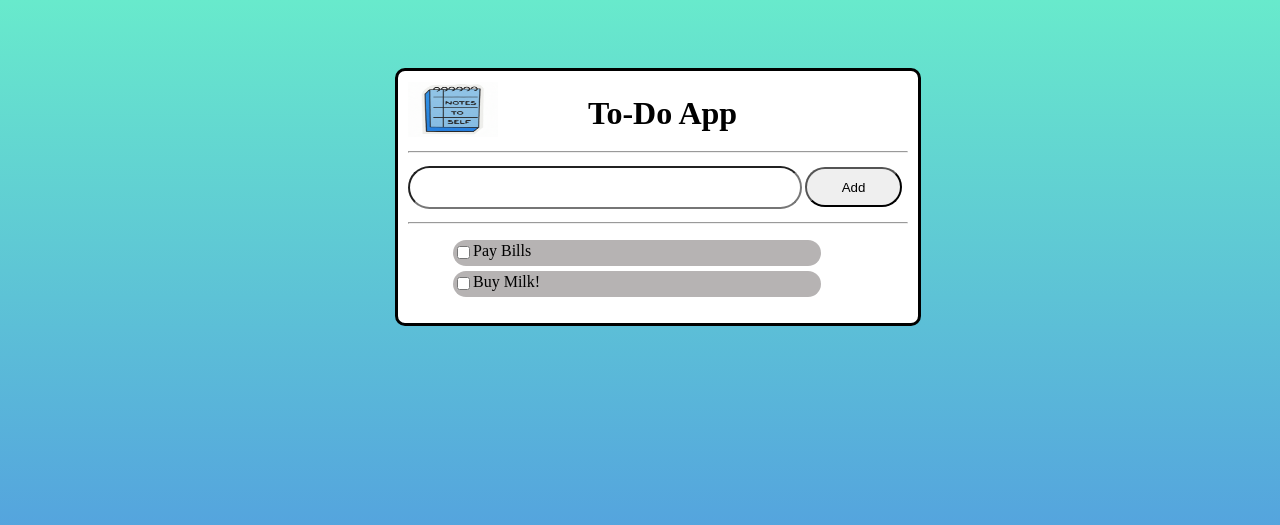
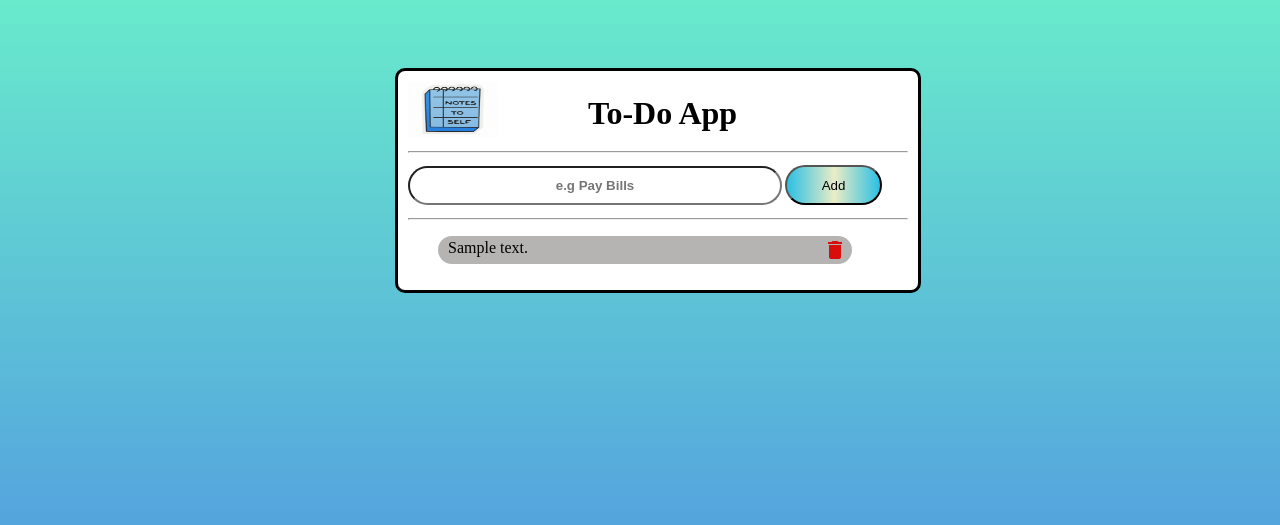
Before and after one commit to sushantshinde98/Node-Todo-App, a Node server app: page / in a window 1280 px wide. Shown: the top 525 px of the page. Run offline with Node 20, Linux system fonts and the light colour scheme; tables that the repository leaves empty hold one stand-in row (values such as "Sample post"); some libraries are stand-ins or nearby versions.

Commit message:
Simple Node-Todo-App completed
This is a simple node todo app with create, read and delete

```diff
--- a/controllers/todocontroller.js
+++ b/controllers/todocontroller.js
@@ -1,14 +1,31 @@
-const todoModel=require('./../models/todo');
+const mongoose=require('mongoose');
+//const todoModel=mongoose.model("todoModel");
+let todoModel=require('./../models/todo')
 module.exports={
-    todogetapi:(req,res)=>{
+    todogetapi:async(req,res)=>{
         //res.send('Todo retrived!')
-        res.render('index')
-        console.log('Todo retrived!')
+        try{
+        let result= await todoModel.find({});
+        res.render('index',{alltodo:result})
+        console.log('Todo retrived!'+result)
+        }catch (err) {
+            console.log("Not Fetched!" + err);
+        }
     },
 
     todopostapi:(req,res)=>{
-        console.log('Todo Inserted!')
-        res.send('Todo inserted!')
+        let Model =new todoModel({
+            todoContent:req.body.todo
+            });
+        Model.save().then(()=>console.log('Todo Inserted!'))
+        .catch((err)=>console.log(err));
+        res.redirect('/');
+    },
+    tododelapi:(req,res)=>{
+        let id=req.params.id;
+        todoModel.findByIdAndDelete(id).then(()=>console.log('Todo Deleted!'))
+        .catch((err)=>console.log(err));
+        res.redirect('/');
     },
 
 };
--- a/public/css/style.css
+++ b/public/css/style.css
@@ -1,66 +1,79 @@
-.container{
+.container {
   top: 40px;
   position: relative;
   display: block;
   width: 500px;
   margin: 10px auto 100px;
-background-color:#fff;
-padding:0px 10px 10px 10px;
-border-radius:10px;
-border-style:solid;
+  background-color: #fff;
+  padding: 0px 10px 10px 10px;
+  border-radius: 10px;
+  border-style: solid;
 }
 .brand img {
-  top:-10px;
+  top: -10px;
   position: relative;
   float: left;
-height:55px;
-width:90px;
-
+  height: 55px;
+  width: 90px;
 }
 
 .brand h1 {
   position: relative;
   top: 3px;
   left: 90px;
-
 }
-body{
+body {
   width: 100%;
   height: 100vh;
   /* overflow: hidden; */
   padding: 10px;
-background: linear-gradient(to bottom, #68EACC 0%, #497BE8 100%);
+  background: linear-gradient(to bottom, #68eacc 0%, #497be8 100%);
 }
-#todo{
+#todo {
   align-items: center;
   width: 70%;
-padding: 12px 20px;
+  padding: 10px;
+  height: 15px;
+  font-weight: bolder;
   margin: 5px 0;
   border-radius: 25px;
-
+}
+.material-icons {
+  color: rgb(218, 13, 13) !important;
+  position: absolute;
+  margin-left: 40px;
+  text-decoration: none;
+  top: 2px;
+  right: 5px;
+}
+#todo::placeholder {
+  text-align: center;
 }
 #todo:focus {
   outline: none;
 }
-.todo-item{
+.todo-item {
   list-style: none;
-height: 26px;
-width: 80%;
-box-sizing: border-box;
+  height: 28px;
+  width: 90%;
   background-color: rgb(182, 179, 179);
   margin: 5px;
-vertical-align:middle;
+  vertical-align: middle;
   border-radius: 20px;
-}
-#chk{
-top:3px;
+  margin-left: -10px;
   position: relative;
 }
 
-#todo-btn{
+#todo-btn {
   width: 97px;
   margin-left: 3px;
   border-radius: 20px;
   height: 40px;
+  background-image: linear-gradient(to right, #2bc0e4 0%, #eaecc6 51%, #2bc0e4);
+}
 
+#todo-name {
+  position: relative;
+  top: 3px;
+  left: 10px;
 }
--- a/routes/todoroute.js
+++ b/routes/todoroute.js
@@ -1,4 +1,5 @@
 const express=require('express');
+const mongoose=require('mongoose');
 const todocontroller = require('./../controllers/todocontroller');
 const todoController=require('./../controllers/todocontroller')
 const router=express.Router();
@@ -8,4 +9,6 @@ router.get('/',todocontroller.todogetapi)
 
 router.post('/',todoController.todopostapi)
 
+router.get('/:id',todoController.tododelapi)
+
 module.exports=router;
--- a/server.js
+++ b/server.js
@@ -9,11 +9,6 @@ const app=express();
 const router=require('./routes/todoroute');
 app.use(bodyParser.urlencoded({extended:true}));
 app.use(express.static(path.join(__dirname,"./public")));
-//router
-app.use('/',router);
-
-//view engine or template engine config
-app.set('view engine','ejs');
 
 //mongoose connection
 mongoose.connect(config.mongoURL,{useNewUrlParser: true,
@@ -21,5 +16,11 @@ mongoose.connect(config.mongoURL,{useNewUrlParser: true,
     .then(() => console.log("Connected To MongoDB!"))
     .catch((err) => console.log("MongoDb Not Connected!" + err));
 
+//router
+app.use('/',router);
+
+//view engine or template engine config
+app.set('view engine','ejs');
+
 
 app.listen(Port,host,()=>{console.log(`App running at port ${Port}`)});
--- a/views/index.ejs
+++ b/views/index.ejs
@@ -4,6 +4,7 @@
     <meta charset="UTF-8">
     <meta http-equiv="X-UA-Compatible" content="IE=edge">
     <link rel="stylesheet" href="css/style.css">
+    <link rel="stylesheet" href="https://fonts.googleapis.com/icon?family=Material+Icons">
     <meta name="viewport" content="width=device-width, initial-scale=1.0">
     <title>Document</title>
 
@@ -17,27 +18,27 @@
         <hr>
         <div class="add-todo">
             <form action="/" method="POST">
-                <input type="text" name="todo" id="todo"><button id='todo-btn' name="addtodo">Add</button>
+                <input type="text" name="todo" placeholder="e.g Pay Bills" id="todo" maxlength="44"><button id='todo-btn' name="addtodo">Add</button>
             </form>
         </div>
         <hr>
         <div class="todo-data">
             <ul>
+                <!-- <% let cnt=alltodo.length %> -->
+                <% alltodo.forEach((item)=>{ %>
                 <li class="todo-item">
-                    <input type="checkbox" name="chk" id="chk"><span>Pay Bills</span>
-
+                        <span id="todo-name">
+                    <!-- <input type="checkbox" name="chk" id="chk">Bjkdd -->
+                    <%= item.todoContent %>
+                        </span>
+                        <a href="/<%=item._id%>" class="material-icons">delete</a>
                 </li>
-                <li class="todo-item">
-                    <input type="checkbox" name="chk" id="chk"><span>Buy Milk!</span>
-                </li>
+            <% })%>
             </ul>
         </div>
 
     </div>
     <script>
-        document.querySelector('#todo-btn').addEventListener('click',function(){
-            alert('you clicked! me!')
-        })
     </script>
 </body>
 </html>
```
Also changed, not shown: models/todo.js (+4 -6 lines). Lines whose indentation alone changed are shown as unchanged.
